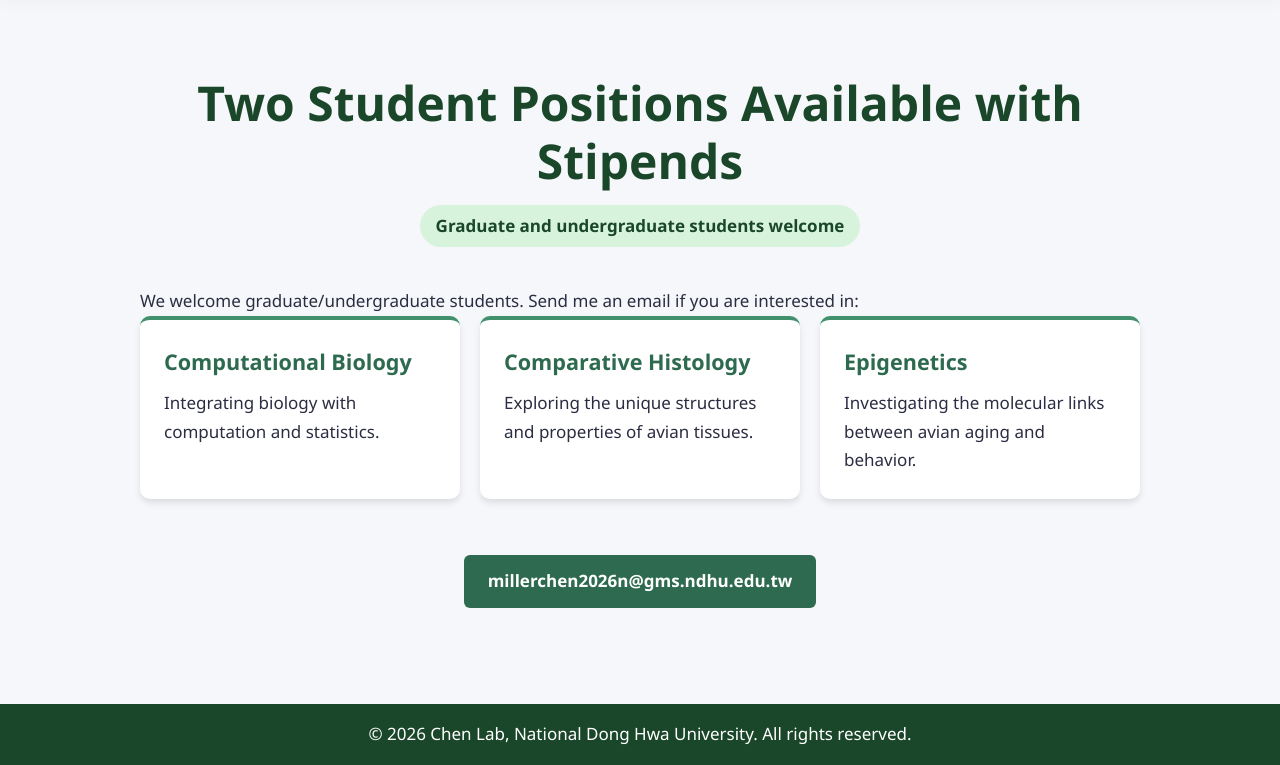
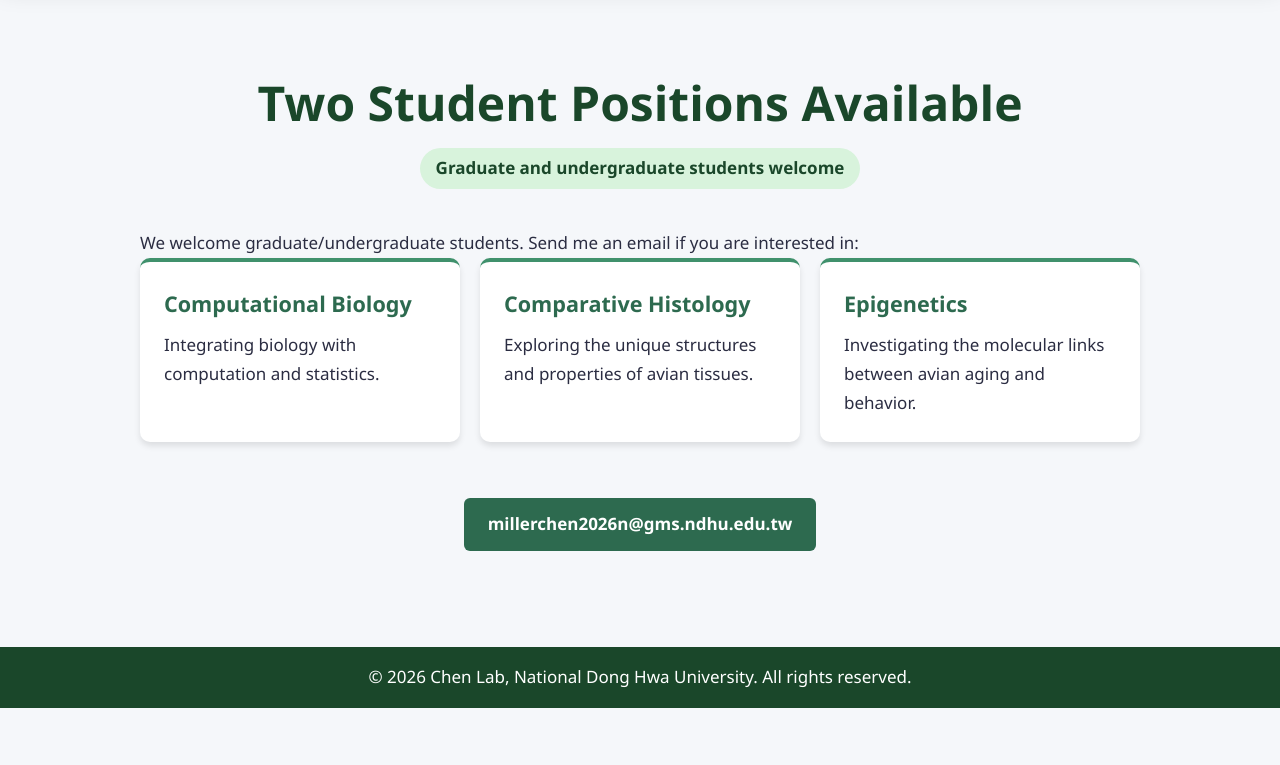
Before and after one commit to chihkuanchen/Chen-lab-website, a plain HTML site: page join.html in a window 1280 px wide. Shown: the part 137-902 px from the top of the page. After the commit the page ends 845 px from the top, so only its background shows below. Drawn offline with Linux system fonts and the light colour scheme.

Commit message:
Remove 'with Stipends' from job title

```diff
--- a/join.html
+++ b/join.html
@@ -224,7 +224,7 @@
     <main>
         <div class="join-content">
             <div class="intro">
-                <h1>Two Student Positions Available with Stipends</h1>
+                <h1>Two Student Positions Available</h1>
                 <p class="stipend">Graduate and undergraduate students welcome</p>
             </div>
 
```
